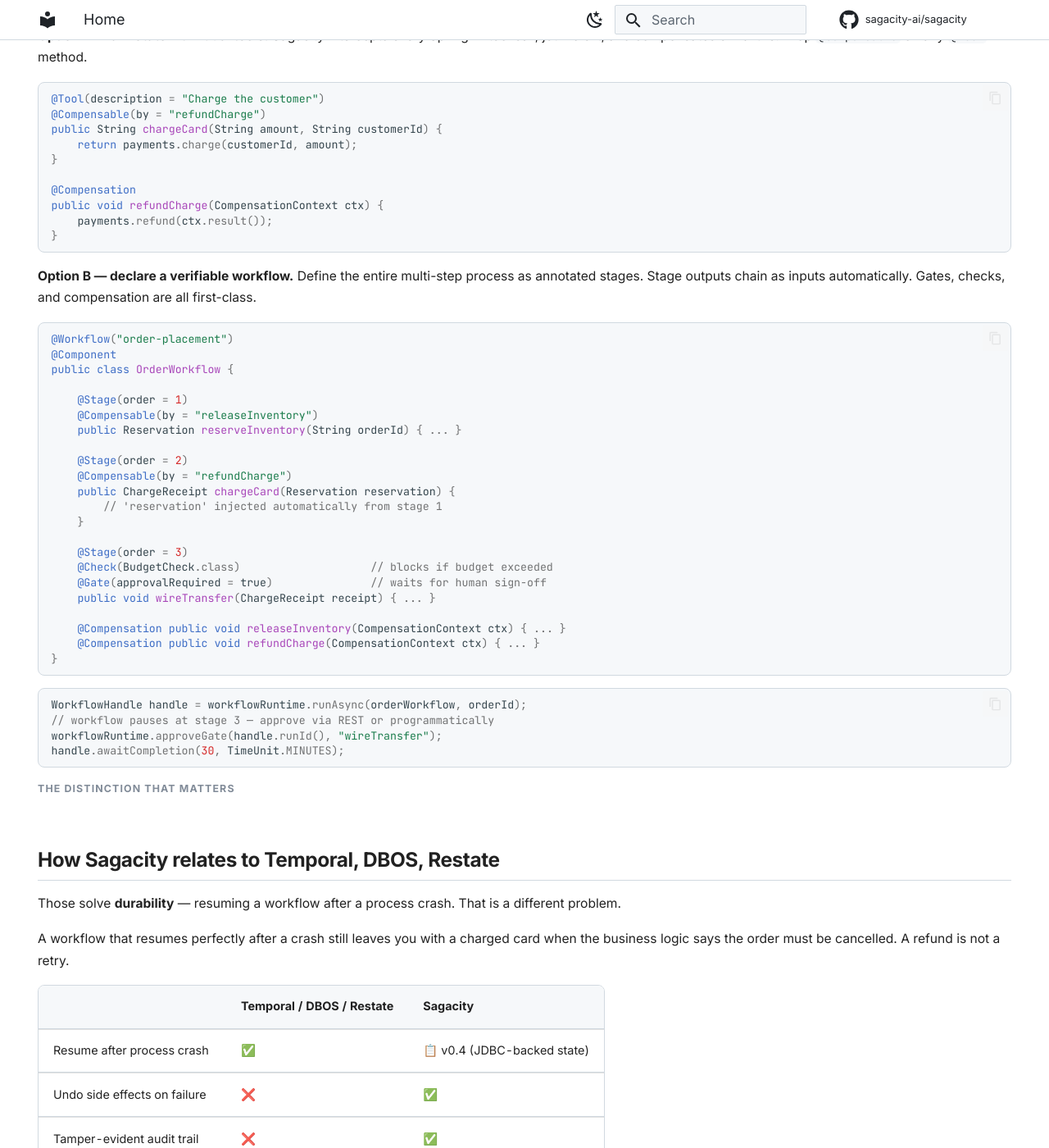
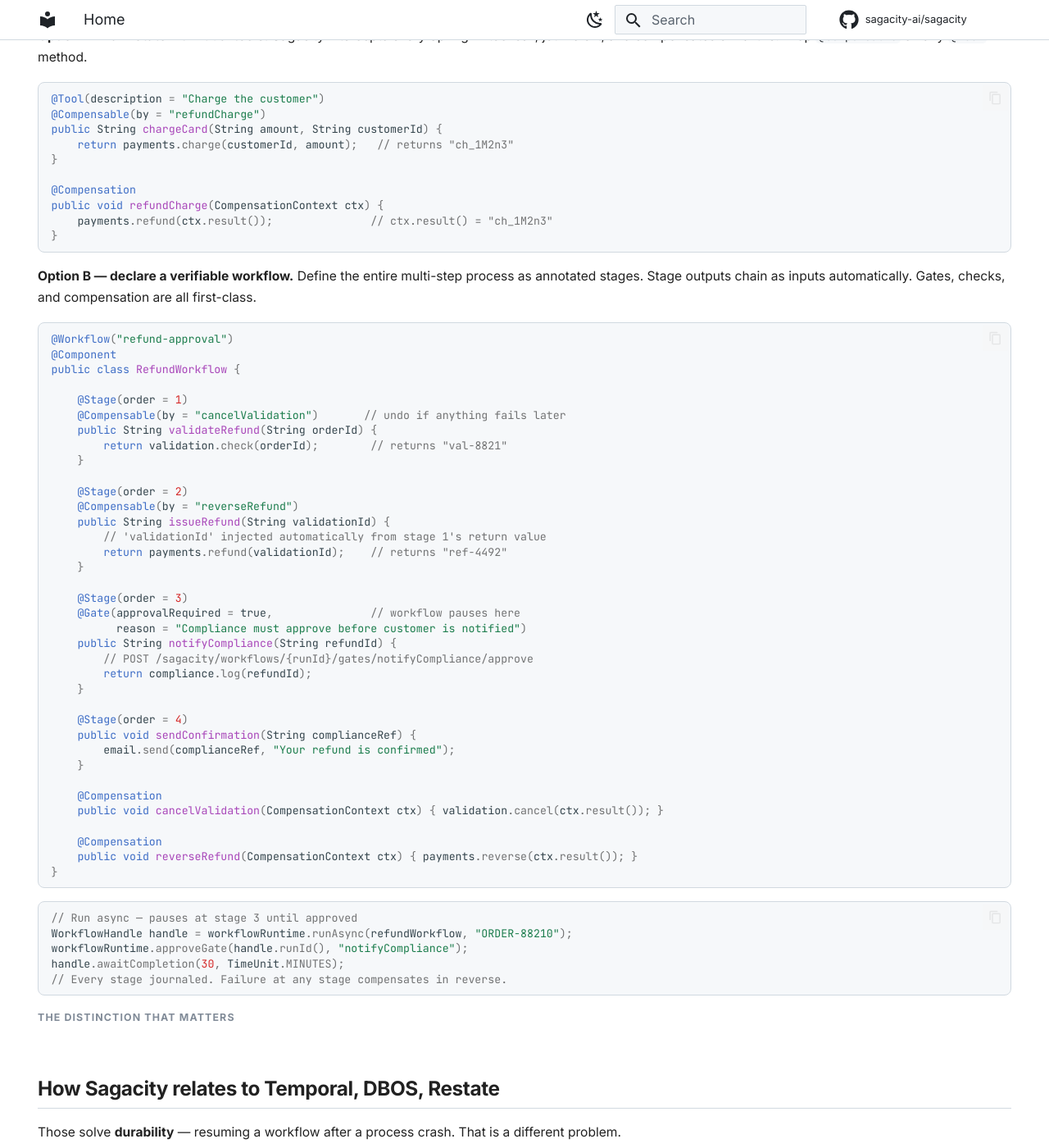
Before and after one commit to sagacity-ai/sagacity, an MkDocs documentation site: the page built from docs/index.md, in a window 1280 px wide and 1400 px high, scrolled down 1639 px. Shown: the whole window at 82% size. Built offline with MkDocs 1.6.1 and Material for MkDocs 9.7.7, drawn with Linux system fonts in a browser that asks for light colours; comment, search, counter and statistics services are not loaded.

Commit message:
docs: rebuild SVG diagram, update front-page examples to show full workflow+compensation story

````diff
--- a/docs/index.md
+++ b/docs/index.md
@@ -100,12 +100,12 @@ journals it, and compensates on failure. Drop `@Compensable` on any `@Tool` meth
 @Tool(description = "Charge the customer")
 @Compensable(by = "refundCharge")
 public String chargeCard(String amount, String customerId) {
-    return payments.charge(customerId, amount);
+    return payments.charge(customerId, amount);   // returns "ch_1M2n3"
 }
 
 @Compensation
 public void refundCharge(CompensationContext ctx) {
-    payments.refund(ctx.result());
+    payments.refund(ctx.result());               // ctx.result() = "ch_1M2n3"
 }
 ```
 
@@ -114,35 +114,50 @@ annotated stages. Stage outputs chain as inputs automatically. Gates, checks, an
 compensation are all first-class.
 
 ```java
-@Workflow("order-placement")
+@Workflow("refund-approval")
 @Component
-public class OrderWorkflow {
+public class RefundWorkflow {
 
     @Stage(order = 1)
-    @Compensable(by = "releaseInventory")
-    public Reservation reserveInventory(String orderId) { ... }
+    @Compensable(by = "cancelValidation")       // undo if anything fails later
+    public String validateRefund(String orderId) {
+        return validation.check(orderId);        // returns "val-8821"
+    }
 
     @Stage(order = 2)
-    @Compensable(by = "refundCharge")
-    public ChargeReceipt chargeCard(Reservation reservation) {
-        // 'reservation' injected automatically from stage 1
+    @Compensable(by = "reverseRefund")
+    public String issueRefund(String validationId) {
+        // 'validationId' injected automatically from stage 1's return value
+        return payments.refund(validationId);    // returns "ref-4492"
     }
 
     @Stage(order = 3)
-    @Check(BudgetCheck.class)                    // blocks if budget exceeded
-    @Gate(approvalRequired = true)               // waits for human sign-off
-    public void wireTransfer(ChargeReceipt receipt) { ... }
+    @Gate(approvalRequired = true,               // workflow pauses here
+          reason = "Compliance must approve before customer is notified")
+    public String notifyCompliance(String refundId) {
+        // POST /sagacity/workflows/{runId}/gates/notifyCompliance/approve
+        return compliance.log(refundId);
+    }
 
-    @Compensation public void releaseInventory(CompensationContext ctx) { ... }
-    @Compensation public void refundCharge(CompensationContext ctx) { ... }
+    @Stage(order = 4)
+    public void sendConfirmation(String complianceRef) {
+        email.send(complianceRef, "Your refund is confirmed");
+    }
+
+    @Compensation
+    public void cancelValidation(CompensationContext ctx) { validation.cancel(ctx.result()); }
+
+    @Compensation
+    public void reverseRefund(CompensationContext ctx) { payments.reverse(ctx.result()); }
 }
 ```
 
 ```java
-WorkflowHandle handle = workflowRuntime.runAsync(orderWorkflow, orderId);
-// workflow pauses at stage 3 — approve via REST or programmatically
-workflowRuntime.approveGate(handle.runId(), "wireTransfer");
+// Run async — pauses at stage 3 until approved
+WorkflowHandle handle = workflowRuntime.runAsync(refundWorkflow, "ORDER-88210");
+workflowRuntime.approveGate(handle.runId(), "notifyCompliance");
 handle.awaitCompletion(30, TimeUnit.MINUTES);
+// Every stage journaled. Failure at any stage compensates in reverse.
 ```
 
 <p class="sg-eyebrow">The distinction that matters</p>
````
Also changed, not shown: README.md (+35 -17 lines), docs/saga-flow.svg.
